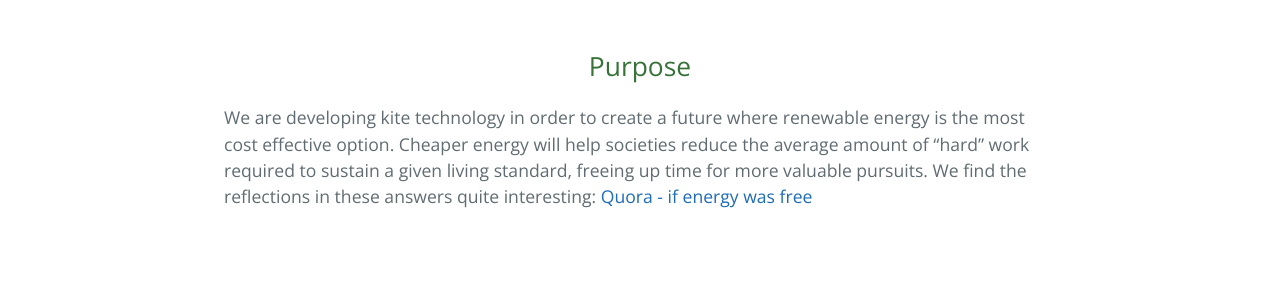
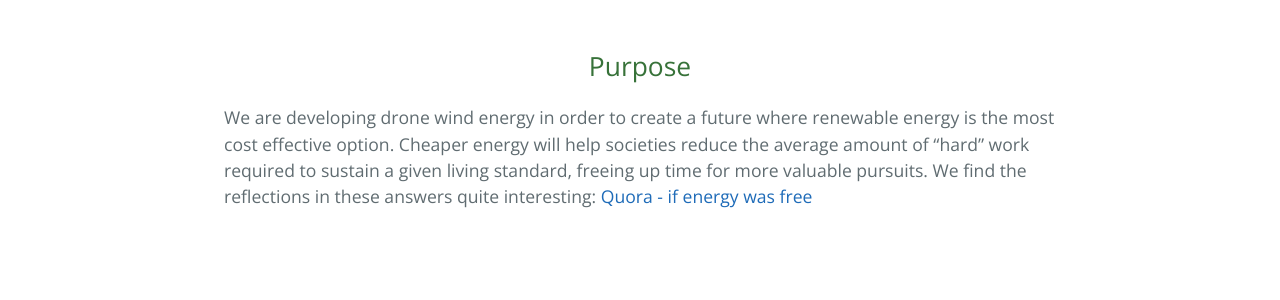
Before and after one commit to kitextech/kitextech.github.io, a Jekyll site: the page built from index.md, in a window 1280 px wide and 900 px high, scrolled down 612 px. Shown: the part 155-455 px from the top of the window. Built offline with Jekyll 4.4.1, drawn with Linux system fonts in a browser that asks for light colours.

Commit message:
text fix

```diff
--- a/index.md
+++ b/index.md
@@ -14,7 +14,7 @@ title: {{ site.name }}
 <div style="height: 50px;"></div>
 
 ## Purpose
-We are developing kite technology in order to create a future where renewable energy is the most cost effective option. Cheaper energy will help societies reduce the average amount of "hard" work required to sustain a given living standard, freeing up time for more valuable pursuits. We find the reflections in these answers quite interesting: [Quora - if energy was free](https://www.quora.com/If-energy-was-free-and-renewable-how-would-the-economy-be-fundamentally-different-from-what-it-is-now)
+We are developing drone wind energy in order to create a future where renewable energy is the most cost effective option. Cheaper energy will help societies reduce the average amount of "hard" work required to sustain a given living standard, freeing up time for more valuable pursuits. We find the reflections in these answers quite interesting: [Quora - if energy was free](https://www.quora.com/If-energy-was-free-and-renewable-how-would-the-economy-be-fundamentally-different-from-what-it-is-now)
 
 <div style="height: 50px;"></div>
 </section>
```
